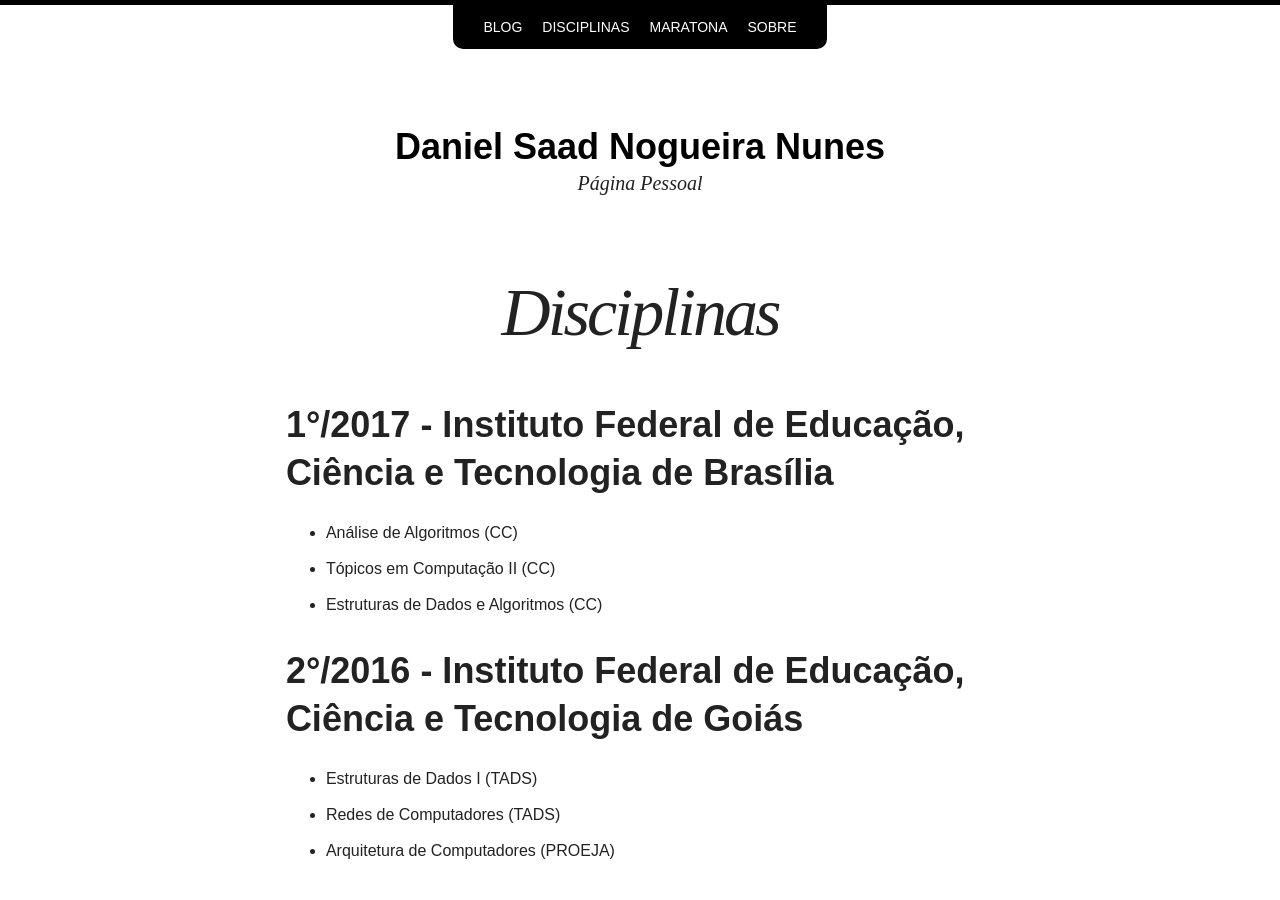
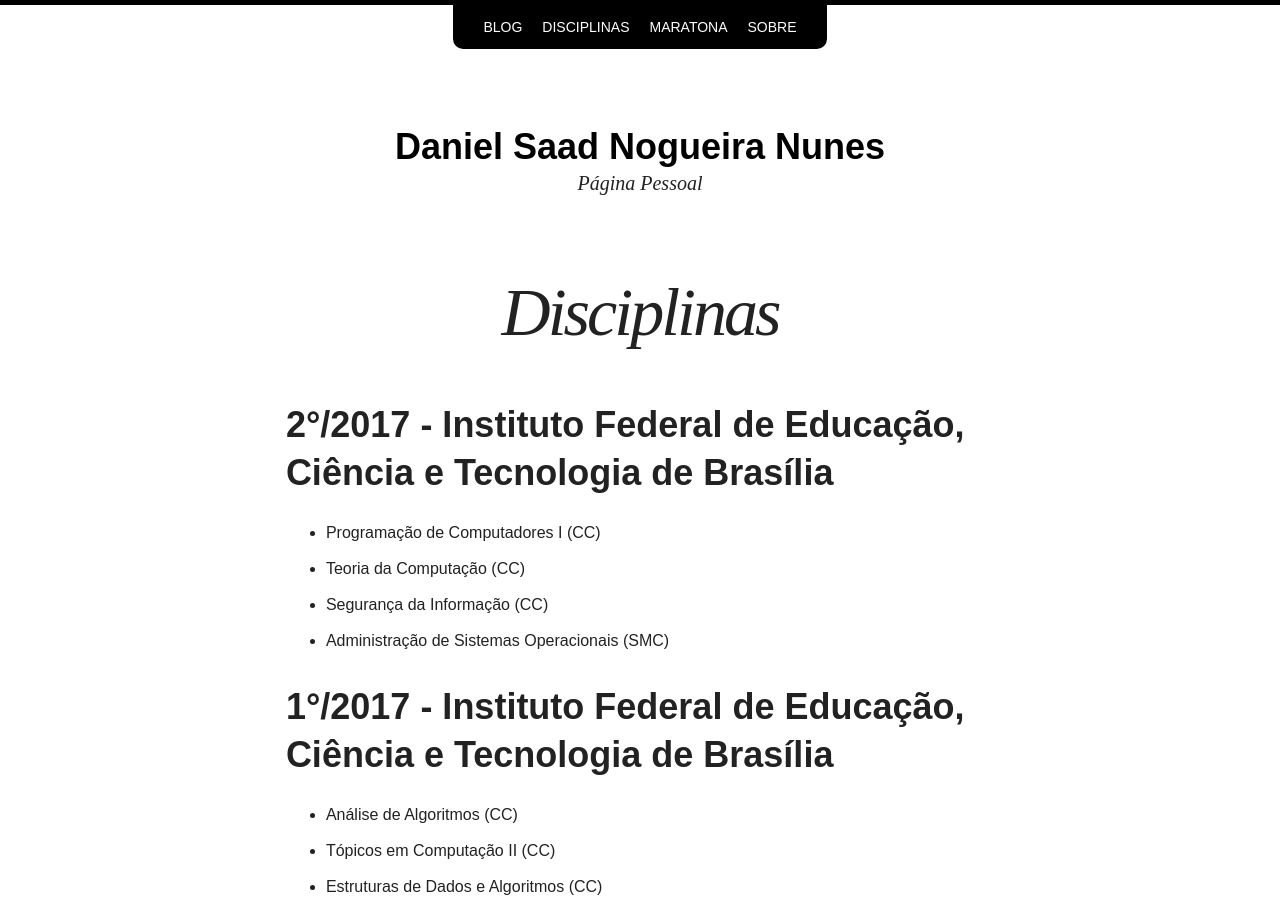
Before and after one commit to danielsaad/danielsaad.github.io, a Jekyll site: the page built from disciplinas/index.md, in a window 1280 px wide and 900 px high. Built offline with Jekyll 4.4.1, drawn with Linux system fonts in a browser that asks for light colours; nearby versions of some CDN libraries.

Commit message:
adicionando disciplinas 2017/2

```diff
--- a/disciplinas/index.md
+++ b/disciplinas/index.md
@@ -3,6 +3,13 @@ title: Disciplinas
 date: 2013-12-20 00:00:00 Z
 layout: page
 ---
+
+# 2°/2017 - Instituto Federal de Educação, Ciência e Tecnologia de Brasília
+
+* Programação de Computadores I (CC)
+* Teoria da Computação (CC)
+* Segurança da Informação (CC)
+* Administração de Sistemas Operacionais (SMC)
 
 # 1°/2017 - Instituto Federal de Educação, Ciência e Tecnologia de Brasília
 
```
